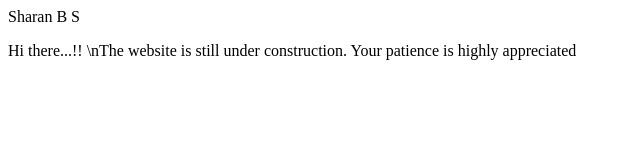
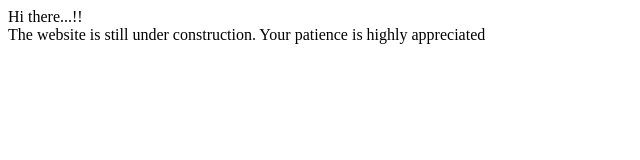
Before and after one commit to sharanbs/sharanbs.github.io, a plain HTML site: page index.html in a window 1280 px wide. Shown: the whole page, without its empty margins (0-640 px from the left). Drawn offline with Linux system fonts and the light colour scheme.

Commit message:
Update index.html

```diff
--- a/index.html
+++ b/index.html
@@ -1,10 +1,10 @@
 <html>
 <head>
-Sharan B S
+<title>Sharan B S</title>
 </head>
 <body>
 <p>Hi there...!!
-\nThe website is still under construction. Your patience is highly appreciated
+</br>The website is still under construction. Your patience is highly appreciated
 </P>
 </body>
 </html>
```
